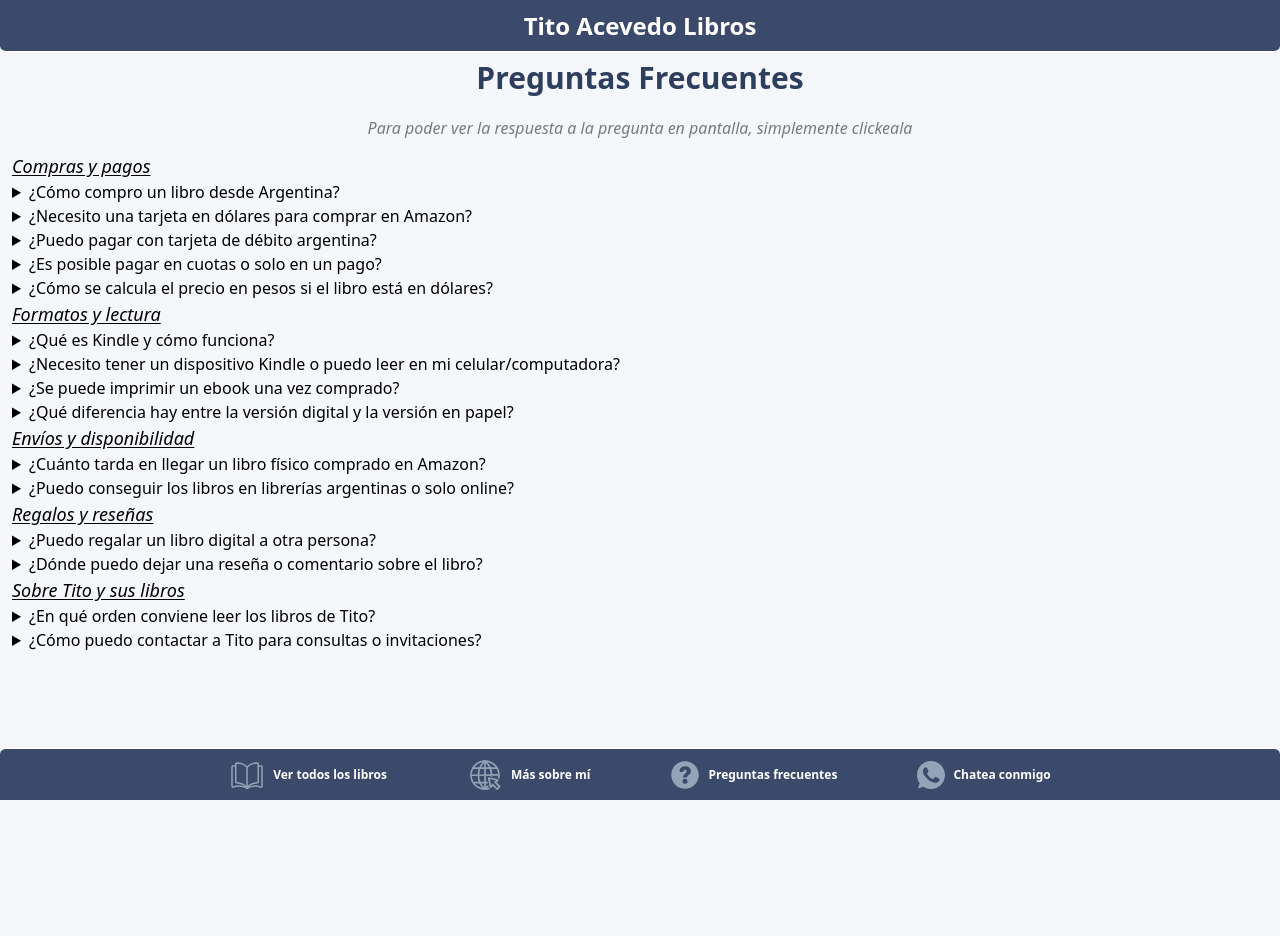
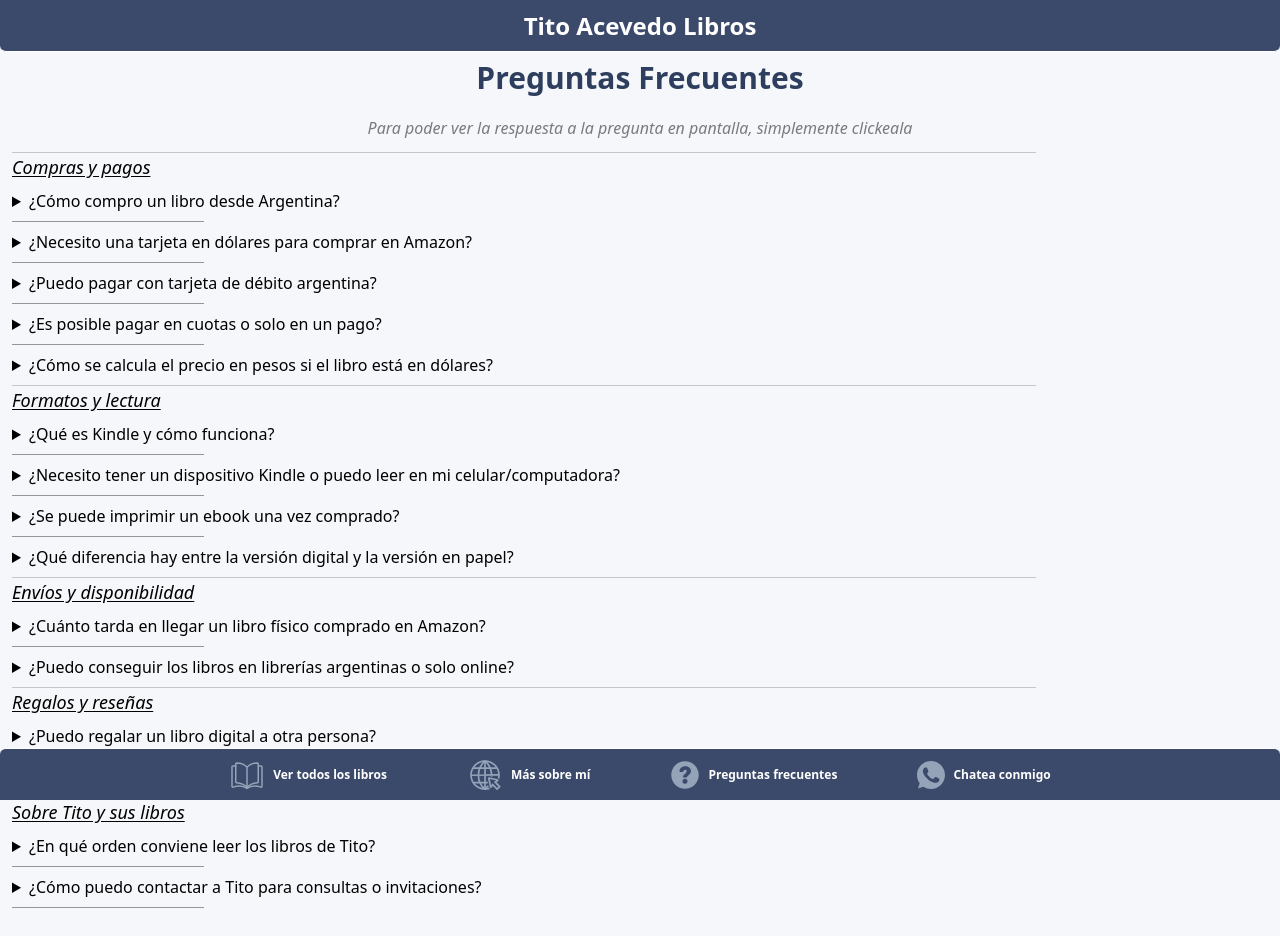
Before and after one commit to acolote1998/libros-tito-acevedo, a React (Vite) app: page /faq in a window 1280 px wide. Shown: the top 936 px of the page. Before the commit the page ends 800 px from the top, so only its background shows below. Built offline with nearby package versions, Linux system fonts and the light colour scheme.

Commit message:
basic faq structure

```diff
--- a/src/routes/faq/index.tsx
+++ b/src/routes/faq/index.tsx
@@ -17,92 +17,111 @@ function RouteComponent() {
         Para poder ver la respuesta a la pregunta en pantalla, simplemente
         clickeala
       </p>
+      <hr className="w-[80vw] opacity-20" />
       <h2 className="text-lg italic underline underline-offset-2">
         Compras y pagos
       </h2>
       <div>
-        <details>
+        <details className="my-2">
           <summary>¿Cómo compro un libro desde Argentina?</summary>
+          <p className="bg-[var(--headerfooter-background-color)] text-[var(--headerfooter-text-color)] rounded-sm p-1 text-sm tracking-tight">
+            Test
+          </p>
         </details>
-        <details>
+        <hr className="w-[15vw] opacity-40" />
+        <details className="my-2">
           <summary>
             ¿Necesito una tarjeta en dólares para comprar en Amazon?
           </summary>
         </details>
-        <details>
+        <hr className="w-[15vw] opacity-40" />
+        <details className="my-2">
           <summary>¿Puedo pagar con tarjeta de débito argentina?</summary>
         </details>
-        <details>
+        <hr className="w-[15vw] opacity-40" />
+        <details className="my-2">
           <summary>¿Es posible pagar en cuotas o solo en un pago?</summary>
         </details>
-        <details>
+        <hr className="w-[15vw] opacity-40" />
+        <details className="my-2">
           <summary>
             ¿Cómo se calcula el precio en pesos si el libro está en dólares?
           </summary>
         </details>
       </div>
+      <hr className="w-[80vw] opacity-20" />
       <h2 className="text-lg italic underline underline-offset-2">
         Formatos y lectura
       </h2>
       <div>
-        <details>
+        <details className="my-2">
           <summary>¿Qué es Kindle y cómo funciona?</summary>
         </details>
-        <details>
+        <hr className="w-[15vw] opacity-40" />
+        <details className="my-2">
           <summary>
             ¿Necesito tener un dispositivo Kindle o puedo leer en mi
             celular/computadora?
           </summary>
         </details>
-        <details>
+        <hr className="w-[15vw] opacity-40" />
+        <details className="my-2">
           <summary>¿Se puede imprimir un ebook una vez comprado?</summary>
         </details>
-        <details>
+        <hr className="w-[15vw] opacity-40" />
+        <details className="my-2">
           <summary>
             ¿Qué diferencia hay entre la versión digital y la versión en papel?
           </summary>
         </details>
       </div>
+      <hr className="w-[80vw] opacity-20" />
       <h2 className="text-lg italic underline underline-offset-2">
         Envíos y disponibilidad
       </h2>
       <div>
-        <details>
+        <details className="my-2">
           <summary>
             ¿Cuánto tarda en llegar un libro físico comprado en Amazon?
           </summary>
         </details>
-        <details>
+        <hr className="w-[15vw] opacity-40" />
+        <details className="my-2">
           <summary>
             ¿Puedo conseguir los libros en librerías argentinas o solo online?
           </summary>
         </details>
       </div>
+      <hr className="w-[80vw] opacity-20" />
       <h2 className="text-lg italic underline underline-offset-2">
         Regalos y reseñas
       </h2>
       <div>
-        <details>
+        <details className="my-2">
           <summary>¿Puedo regalar un libro digital a otra persona?</summary>
         </details>
-        <details>
+        <hr className="w-[15vw] opacity-40" />
+        <details className="my-2">
           <summary>
             ¿Dónde puedo dejar una reseña o comentario sobre el libro?
           </summary>
         </details>
       </div>
+      <hr className="w-[80vw] opacity-20" />
       <h2 className="text-lg italic underline underline-offset-2">
         Sobre Tito y sus libros
       </h2>
       <div>
-        <details>
+        <details className="my-2">
           <summary>¿En qué orden conviene leer los libros de Tito?</summary>
         </details>
-        <details>
+        <hr className="w-[15vw] opacity-40" />
+        <details className="my-2">
           <summary>
             ¿Cómo puedo contactar a Tito para consultas o invitaciones?
           </summary>
         </details>
+        <hr className="w-[15vw] opacity-40" />
       </div>
     </div>
   );
```
